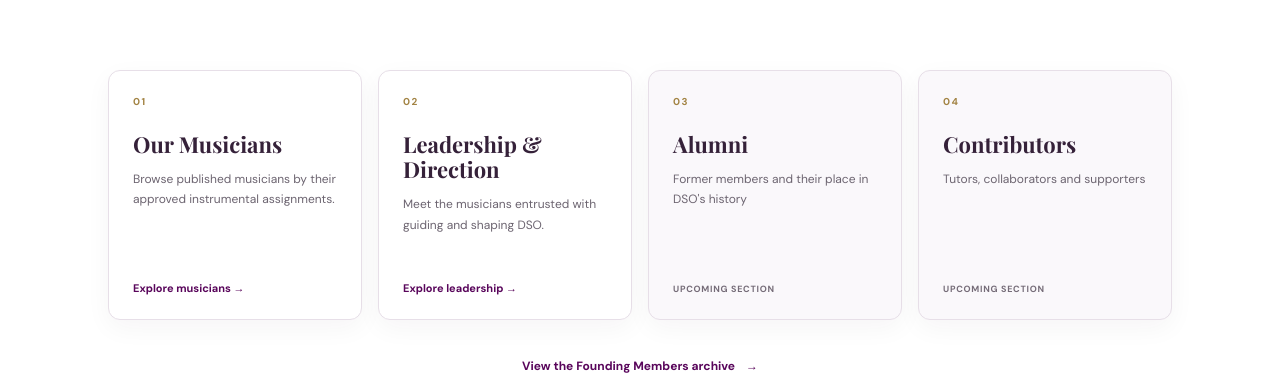
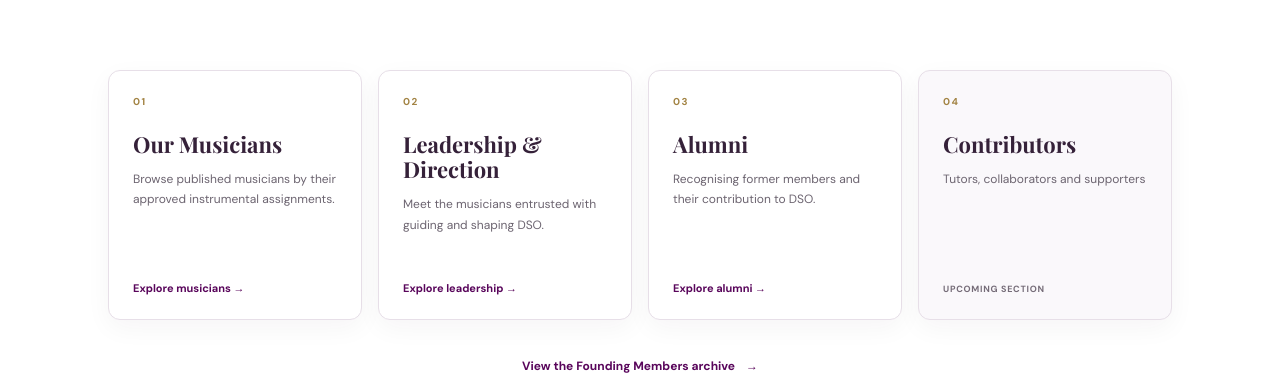
Before and after one commit to Divinesymphonyorchestra20/Divine-Symphony-Orchestra, a Next.js app: page /people in a window 1280 px wide. Shown: the part 748-1123 px from the top of the page. Built offline with nearby package versions, Linux system fonts and the light colour scheme; a web font is replaced by a local one.

Commit message:
Add Alumni to the public People landing page

```diff
--- a/app/people/page.tsx
+++ b/app/people/page.tsx
@@ -41,12 +41,12 @@ export default function Page() {
             <p>Meet the musicians entrusted with guiding and shaping DSO.</p>
             <span className="people-entry-action">Explore leadership <span aria-hidden="true">→</span></span>
           </Link>
-          <article className="people-entry-card people-entry-upcoming" aria-label="Alumni, upcoming section">
+          <Link className="people-entry-card" href="/people/alumni">
             <span className="people-entry-number">03</span>
             <h3>Alumni</h3>
-            <p>Former members and their place in DSO&apos;s history</p>
-            <span className="people-entry-status">Upcoming section</span>
-          </article>
+            <p>Recognising former members and their contribution to DSO.</p>
+            <span className="people-entry-action">Explore alumni <span aria-hidden="true">→</span></span>
+          </Link>
           <article className="people-entry-card people-entry-upcoming" aria-label="Contributors, upcoming section">
             <span className="people-entry-number">04</span>
             <h3>Contributors</h3>
```
